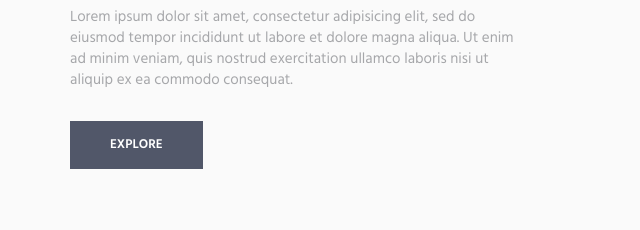
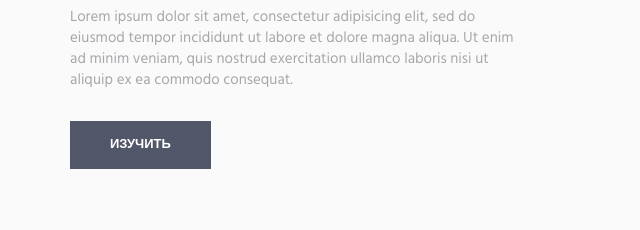
Before and after one commit to Claws71/MySite, a plain HTML site: page index.html in a window 1280 px wide. Shown: the part 1800-2030 px from the top of the page, 0-640 px from the left. Drawn offline with Linux system fonts and the light colour scheme; some packages are replaced by stand-ins of ours.

Commit message:
Update index.html

```diff
--- a/index.html
+++ b/index.html
@@ -157,7 +157,7 @@
                                 <h2>Why Choose Us?</h2>
                                 <p>Lorem ipsum dolor sit amet, consectetur adipisicing elit, sed do eiusmod tempor incididunt ut labore et dolore magna aliqua. Ut enim ad minim veniam, quis nostrud exercitation ullamco laboris nisi ut aliquip ex ea commodo consequat.</p>
                             </div>
-                            <a href="#" class="btn-theme btn-theme-sm btn-white-bg text-uppercase">Explore</a>
+                            <a href="#" class="btn-theme btn-theme-sm btn-white-bg text-uppercase">Изучить</a>
                         </div>
                         <div class="col-md-5 col-sm-7 col-md-offset-2">
                             <!-- Accordion -->
```
